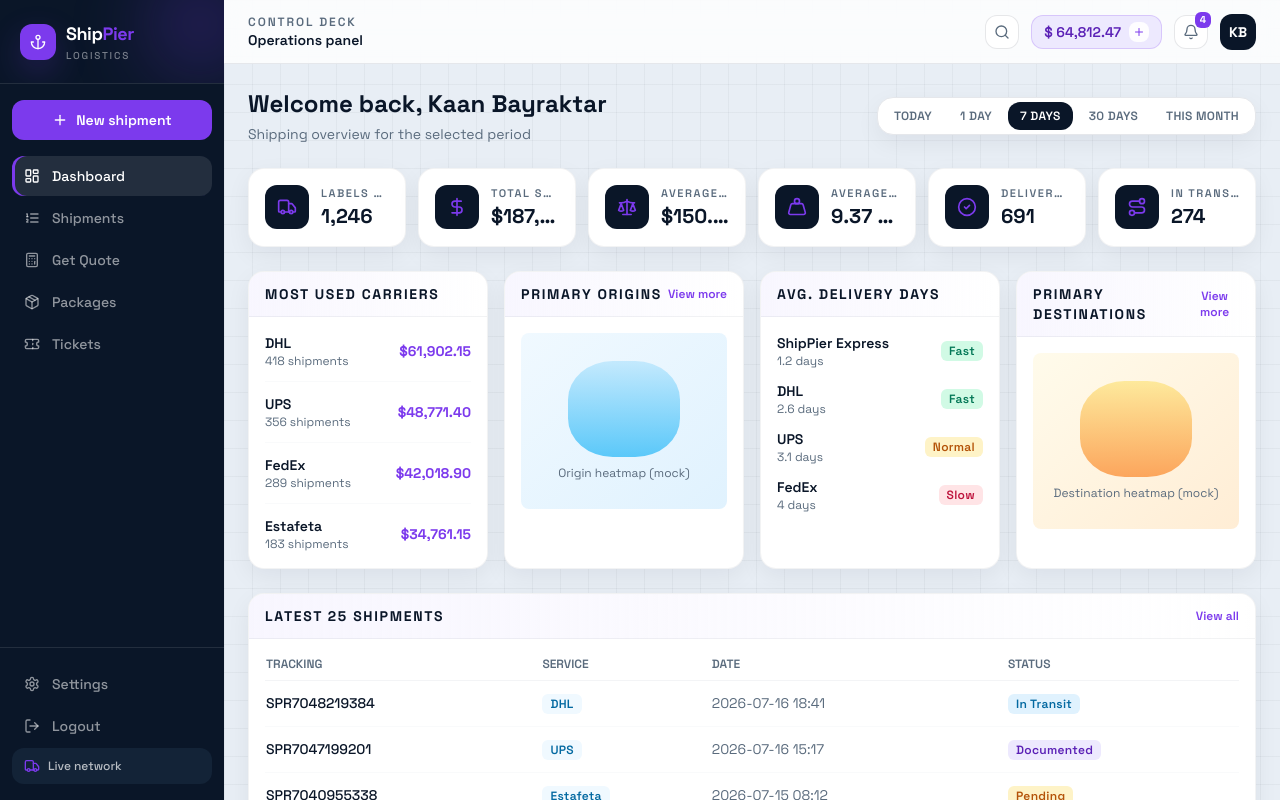
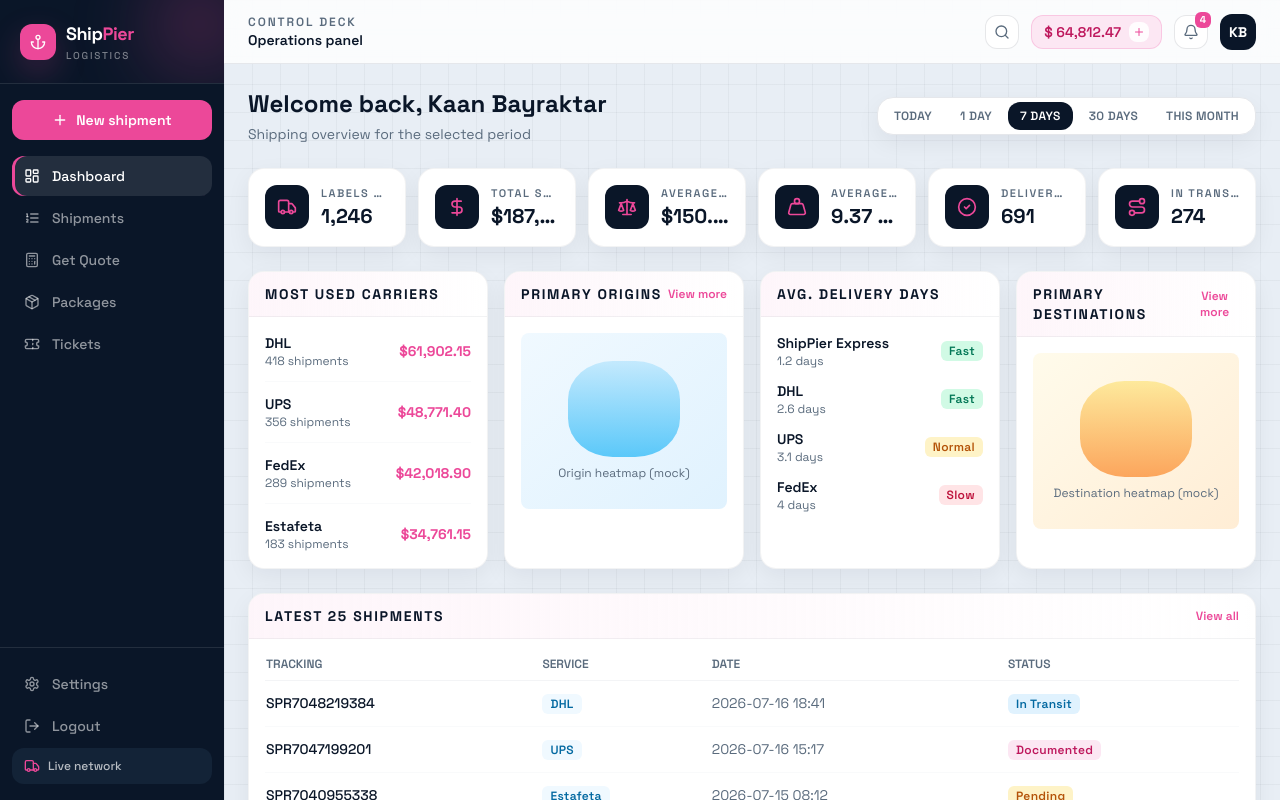
Before and after one commit to Keen59/Keen59.github.io, a React (Vite) app: page / in a window 1280 px wide. Shown: the top 800 px of the page. Built offline with nearby package versions, Linux system fonts and the light colour scheme.

Commit message:
Switch brand accent from purple to pink.
Update theme tokens, sidebar highlight, and favicon colors.

Co-authored-by: Cursor <cursoragent@cursor.com>

```diff
--- a/src/components/layout/Sidebar.tsx
+++ b/src/components/layout/Sidebar.tsx
@@ -61,7 +61,7 @@ export function Sidebar() {
             className={({ isActive }) =>
               `flex items-center gap-3 rounded-xl px-3 py-2.5 text-sm font-medium transition ${
                 isActive
-                  ? 'bg-white/10 text-white shadow-[inset_3px_0_0_0_#7C3AED]'
+                  ? 'bg-white/10 text-white shadow-[inset_3px_0_0_0_#EC4899]'
                   : 'text-white/55 hover:bg-white/5 hover:text-white'
               }`
             }
--- a/tailwind.config.js
+++ b/tailwind.config.js
@@ -5,10 +5,10 @@ export default {
     extend: {
       colors: {
         brand: {
-          DEFAULT: '#7C3AED',
-          dark: '#5B21B6',
-          light: '#A78BFA',
-          muted: '#EDE9FE',
+          DEFAULT: '#EC4899',
+          dark: '#BE185D',
+          light: '#F9A8D4',
+          muted: '#FCE7F3',
         },
         harbor: {
           DEFAULT: '#0A1628',
@@ -35,7 +35,7 @@ export default {
       },
       boxShadow: {
         card: '0 8px 24px rgba(10, 22, 40, 0.06)',
-        lift: '0 12px 32px rgba(124, 58, 237, 0.22)',
+        lift: '0 12px 32px rgba(236, 72, 153, 0.22)',
       },
       backgroundImage: {
         'harbor-grid':
```
Also changed, not shown: public/vite.svg.
